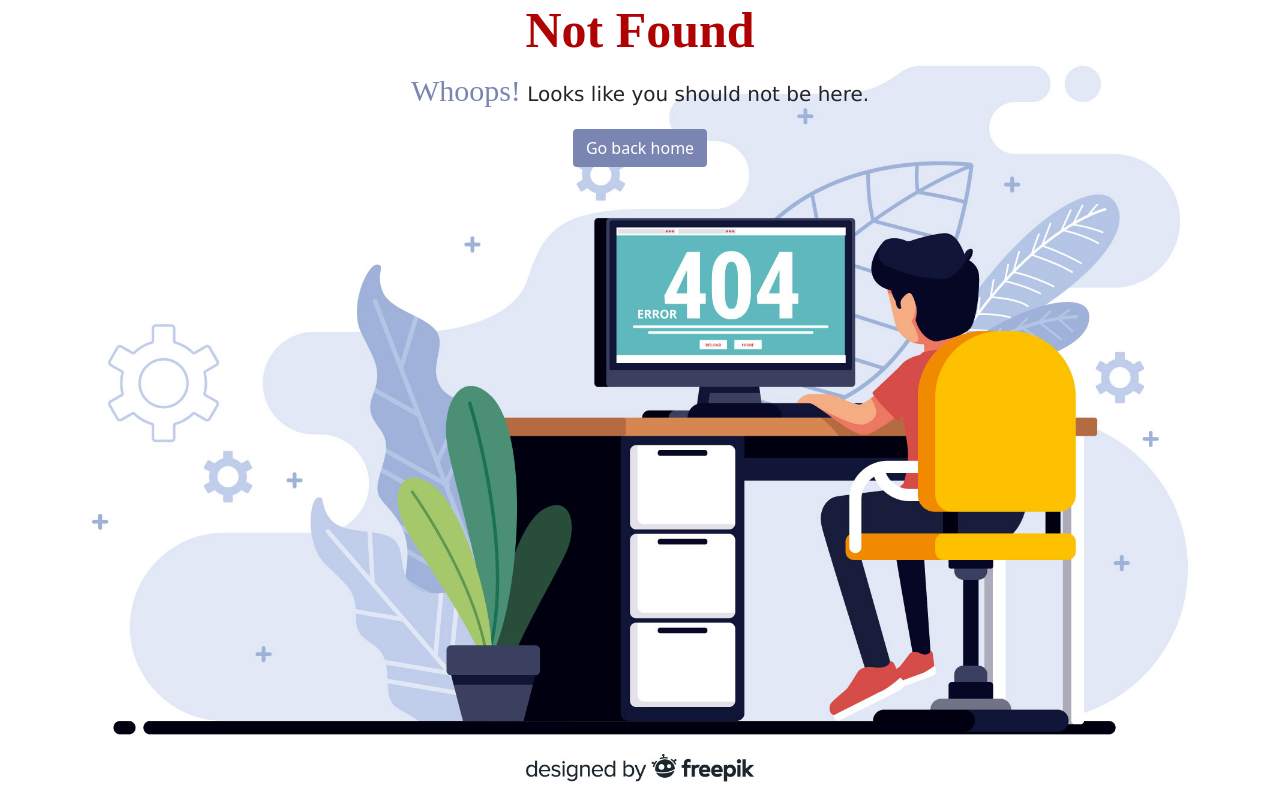
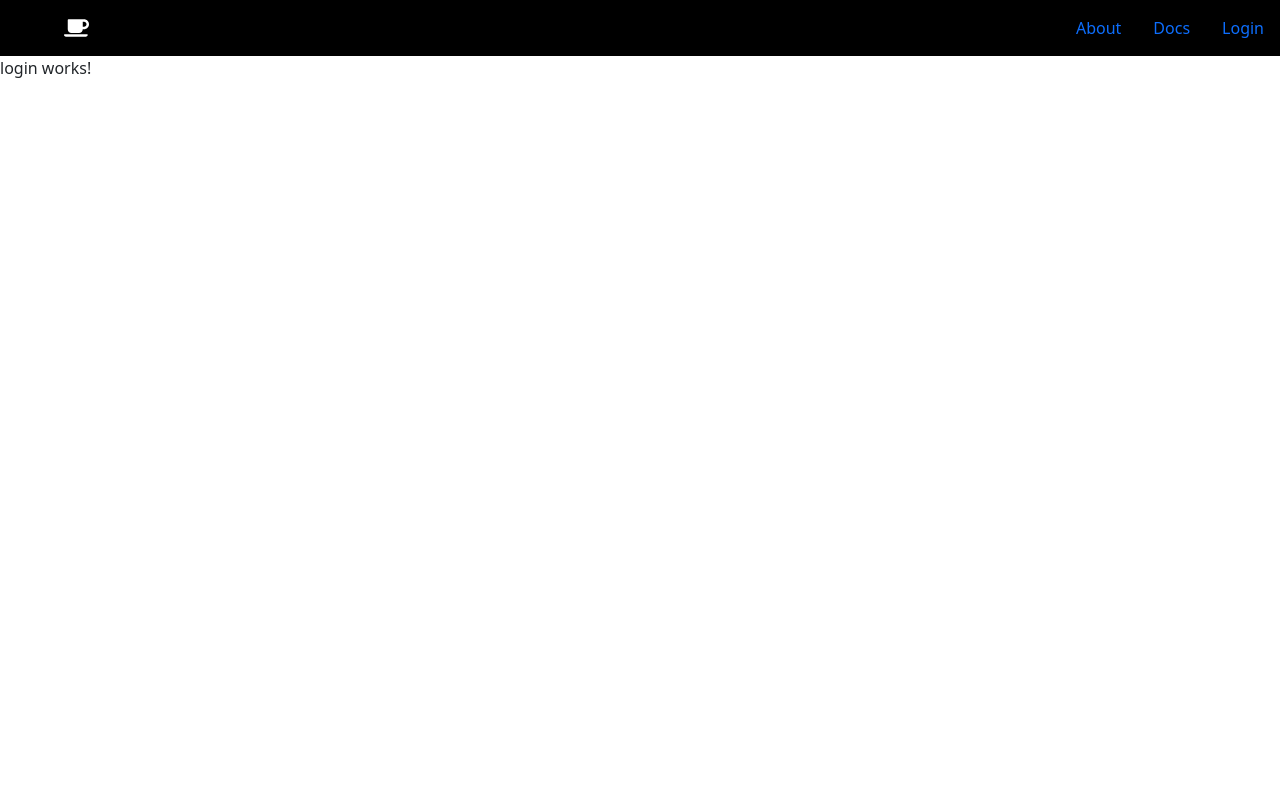
Before and after one commit to Kadievka/angular-practice-project, an Angular app: page /login in a window 1280 px wide. Before the commit this address led to /404. Built offline with nearby package versions, Linux system fonts and the light colour scheme; a web font is replaced by a local one.

Commit message:
New component navigation to reuse in login, and remove 404 image field to access to it with a url

```diff
--- a/src/app/app-routing.module.ts
+++ b/src/app/app-routing.module.ts
@@ -2,9 +2,11 @@ import { NgModule } from '@angular/core';
 import { RouterModule, Routes } from '@angular/router';
 import { HomeComponent } from './home/home.component';
 import { NotFoundComponent } from './not-found/not-found.component';
+import { LoginComponent } from './login/login.component';
 
 const routes: Routes = [
   { path: '', component: HomeComponent },
+  { path: 'login', component: LoginComponent },
   { path: '404', component: NotFoundComponent },
   { path: '**', redirectTo: '/404' },
 ];
--- a/src/app/app.module.ts
+++ b/src/app/app.module.ts
@@ -9,12 +9,16 @@ import { HomeComponent } from './home/home.component';
 import { httpInterceptorProviders } from './http-interceptors';
 import { NotFoundComponent } from './not-found/not-found.component';
 import { FontAwesomeModule } from '@fortawesome/angular-fontawesome';
+import { LoginComponent } from './login/login.component';
+import { NavigationComponent } from './navigation/navigation.component';
 
 @NgModule({
   declarations: [
     AppComponent,
     HomeComponent,
     NotFoundComponent,
+    LoginComponent,
+    NavigationComponent,
   ],
   imports: [
     BrowserModule,
--- a/src/app/home/home.component.css
+++ b/src/app/home/home.component.css
@@ -1,21 +1,3 @@
-/* NAVIGATION */
-
-.brand{
-  margin-left: 5vw;
-}
-
-.rigth-links {
-  display: flex;
-  flex-direction: row;
-}
-
-@media(max-width: 200px){
-  .rigth-links {
-    display: flex;
-    flex-direction: column;
-  }
-}
-
 /* ADD USER FORM */
 
 .add-user-form{
--- a/src/app/home/home.component.html
+++ b/src/app/home/home.component.html
@@ -1,16 +1,5 @@
+<app-navigation></app-navigation>
 <div>
-
-  <nav class="navbar sticky-top navbar-dark bg-black">
-    <a class="navbar-brand brand" routerLink="/">
-      <fa-icon [icon]="faCoffee"></fa-icon>
-    </a>
-    <div class="rigth-links">
-      <a class="nav-link" routerLink="/about">About</a>
-      <a class="nav-link" routerLink="/documentation">Docs</a>
-      <a class="nav-link" routerLink="/login">Login</a>
-    </div>
-  </nav>
-
   <form [formGroup]="newUserForm" (ngSubmit)="addUser()">
     <p>Add user:</p>
     <hr />
--- a/src/app/home/home.component.ts
+++ b/src/app/home/home.component.ts
@@ -10,7 +10,6 @@ import {
   AbstractControl,
 } from '@angular/forms';
 import {
-  faCoffee,
   faEye,
   faEyeSlash,
   faArrowDown,
@@ -28,7 +27,6 @@ export class HomeComponent implements OnInit {
     this.getRandomUsersFromApi();
   }
 
-  faCoffee = faCoffee;
   faArrowDown = faArrowDown;
   faArrowUp = faArrowUp;
 
--- /dev/null
+++ b/src/app/login/login.component.html
@@ -0,0 +1,2 @@
+<app-navigation></app-navigation>
+<p>login works!</p>
--- /dev/null
+++ b/src/app/login/login.component.ts
@@ -0,0 +1,15 @@
+import { Component, OnInit } from '@angular/core';
+
+@Component({
+  selector: 'app-login',
+  templateUrl: './login.component.html',
+  styleUrls: ['./login.component.css']
+})
+export class LoginComponent implements OnInit {
+
+  constructor() { }
+
+  ngOnInit(): void {
+  }
+
+}
--- /dev/null
+++ b/src/app/navigation/navigation.component.css
@@ -0,0 +1,17 @@
+/* NAVIGATION */
+
+.brand{
+  margin-left: 5vw;
+}
+
+.rigth-links {
+  display: flex;
+  flex-direction: row;
+}
+
+@media(max-width: 200px){
+  .rigth-links {
+    display: flex;
+    flex-direction: column;
+  }
+}
--- /dev/null
+++ b/src/app/navigation/navigation.component.html
@@ -0,0 +1,10 @@
+<nav class="navbar sticky-top navbar-dark bg-black">
+  <a class="navbar-brand brand" routerLink="/">
+    <fa-icon [icon]="faCoffee"></fa-icon>
+  </a>
+  <div class="rigth-links">
+    <a class="nav-link" routerLink="/about">About</a>
+    <a class="nav-link" routerLink="/documentation">Docs</a>
+    <a class="nav-link" routerLink="/login">Login</a>
+  </div>
+</nav>
--- /dev/null
+++ b/src/app/navigation/navigation.component.ts
@@ -0,0 +1,18 @@
+import { Component, OnInit } from '@angular/core';
+import { faCoffee } from '@fortawesome/free-solid-svg-icons';
+
+@Component({
+  selector: 'app-navigation',
+  templateUrl: './navigation.component.html',
+  styleUrls: ['./navigation.component.css']
+})
+export class NavigationComponent implements OnInit {
+
+  constructor() { }
+
+  ngOnInit(): void {
+  }
+
+  faCoffee = faCoffee;
+
+}
--- a/src/app/not-found/not-found.component.css
+++ b/src/app/not-found/not-found.component.css
@@ -1,6 +1,6 @@
 .not-found-container{
   text-align: center;
-  background: url(../../assets/404.jpg) no-repeat center;
+  background: url(https://i.imgur.com/VHVqben.jpg) no-repeat center;
   background-size: auto 100vh;
   min-height: 100vh;
   min-width: 100vw;
```
Also changed, not shown: src/app/login/login.component.css (added), src/assets/404.jpg (deleted).
